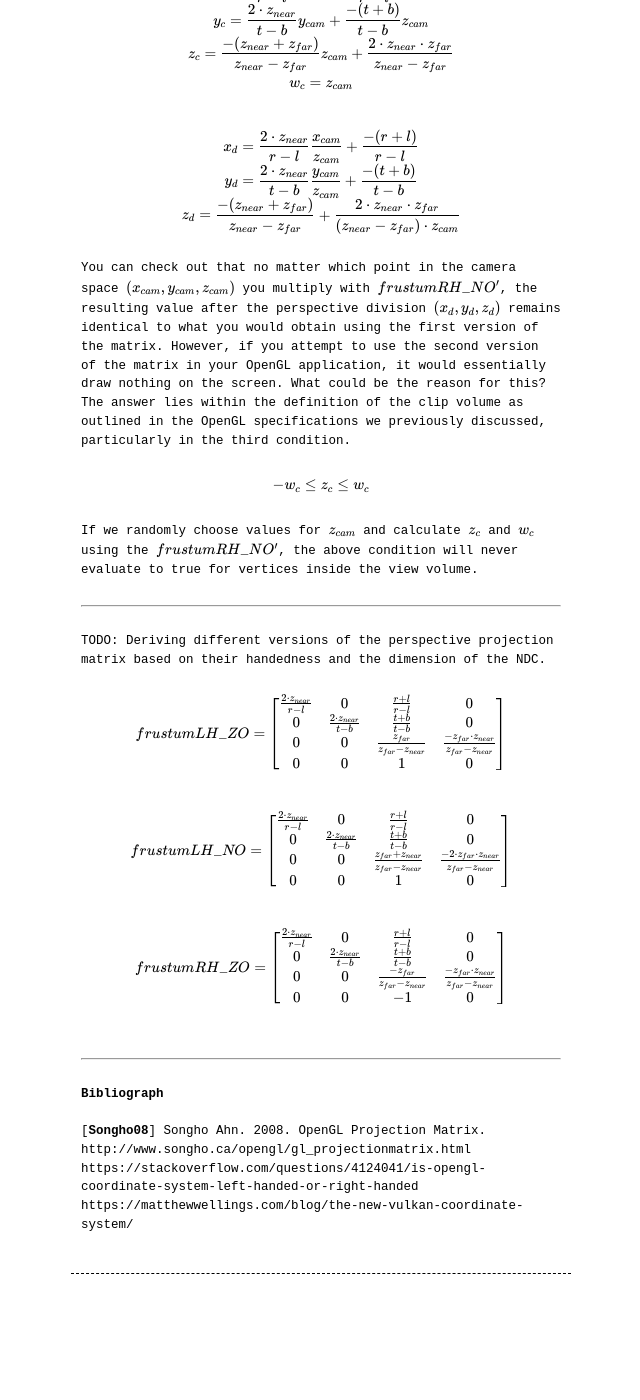
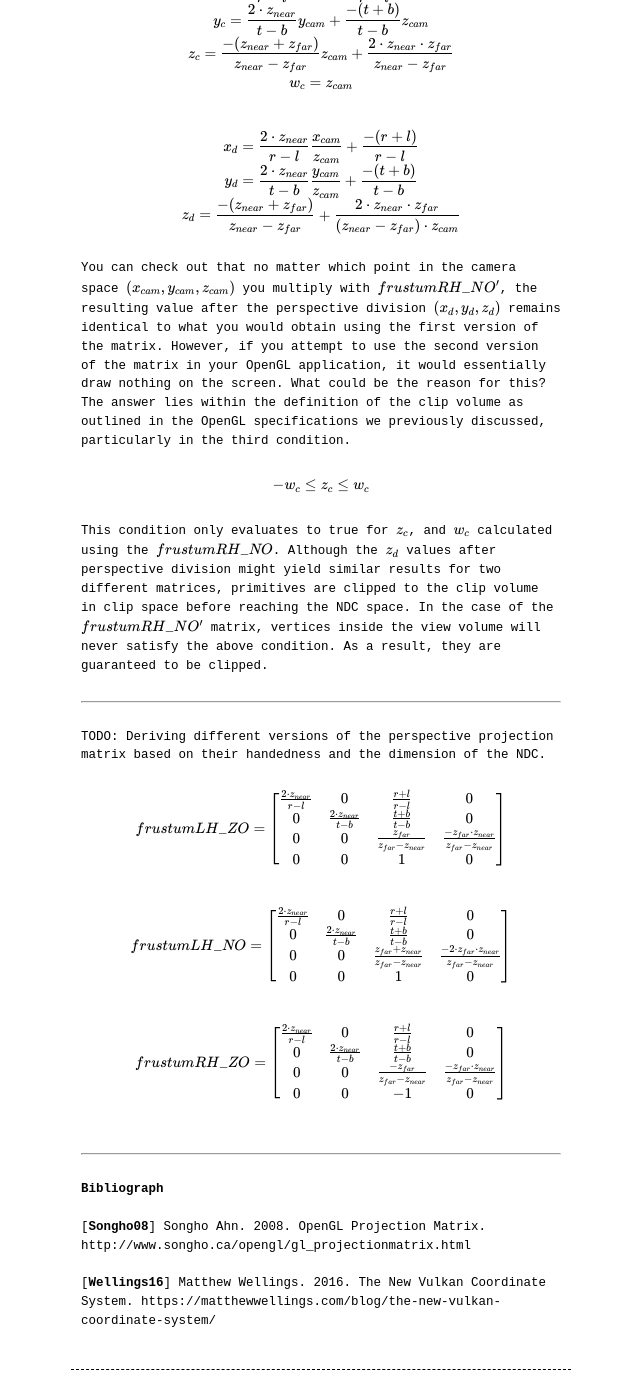
Before and after one commit to enuyeel/enuyeel.github.io, a Jekyll site: the page built from _posts/2023-05-10-perspective-projection-matrix-(OpenGL).md, in a window 1280 px wide and 1400 px high, scrolled down 4681 px. Shown: the whole window, without its empty margins (319-959 px from the left). Built offline with Jekyll 4.4.1, drawn with Linux system fonts in a browser that asks for light colours; comment, search, counter and statistics services are not loaded; before the commit the page ends 5985 px from its top, so only the background shows below that.

Commit message:
Changes:
* _posts/*
-> Minor correction in Bibliography, and main content section.

```diff
--- a/_posts/2023-05-10-perspective-projection-matrix-(OpenGL).md
+++ b/_posts/2023-05-10-perspective-projection-matrix-(OpenGL).md
@@ -114,7 +114,7 @@ $$
 -w_c\leq z_c\leq w_c
 $$
 
-If we randomly choose values for $$z_{cam}$$ and calculate $$z_c$$ and $$w_c$$ using the $$frustumRH\_NO'$$, the above condition will never evaluate to true for vertices inside the view volume.
+This condition only evaluates to true for $$z_c$$, and $$w_c$$ calculated using the $$frustumRH\_NO$$. Although the $$z_d$$ values after perspective division might yield similar results for two different matrices, primitives are clipped to the clip volume in clip space before reaching the NDC space. In the case of the $$frustumRH\_NO'$$ matrix, vertices inside the view volume will never satisfy the above condition. As a result, they are guaranteed to be clipped.
 
 <br>
 
@@ -159,9 +159,6 @@ $$frustumRH\_ZO=
 <br>
 
 [[**Songho08**]](http://www.songho.ca/opengl/gl_projectionmatrix.html) Songho Ahn. 2008. OpenGL Projection Matrix. http://www.songho.ca/opengl/gl_projectionmatrix.html<br>
-
-https://stackoverflow.com/questions/4124041/is-opengl-coordinate-system-left-handed-or-right-handed
-
-https://matthewwellings.com/blog/the-new-vulkan-coordinate-system/
+[[**Wellings16**]](https://matthewwellings.com/blog/the-new-vulkan-coordinate-system/) Matthew Wellings. 2016. The New Vulkan Coordinate System. https://matthewwellings.com/blog/the-new-vulkan-coordinate-system/<br>
 
 <br>
```
